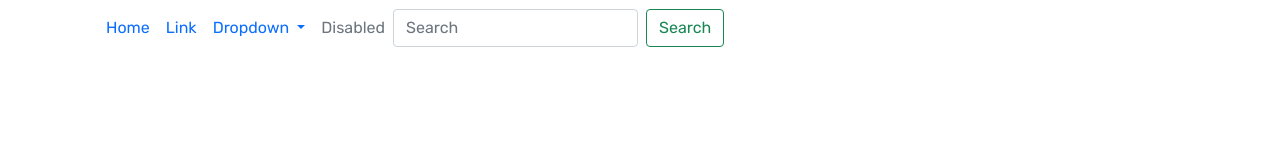
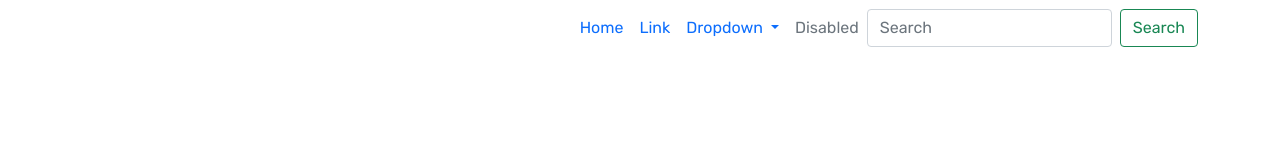
Before and after one commit to JamesMusembi/School-Website, a plain HTML site: page index.html in a window 1280 px wide. Drawn offline with nearby package versions, Linux system fonts and the light colour scheme.

Commit message:
editing navigation

```diff
--- a/index.html
+++ b/index.html
@@ -31,7 +31,7 @@
             <span class="navbar-toggler-icon"></span>
           </button>
           <div class="collapse navbar-collapse" id="navbarSupportedContent">
-            <ul class="navbar-nav -auto mb-2 mb-lg-0">
+            <ul class="navbar-nav ms-auto mb-2 mb-lg-0">
               <li class="nav-item">
                 <a class="nav-link active" aria-current="page" href="#">Home</a>
               </li>
```
